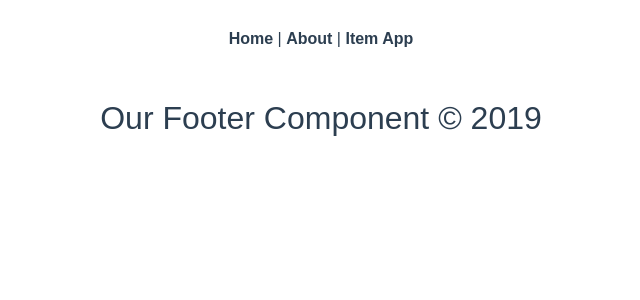
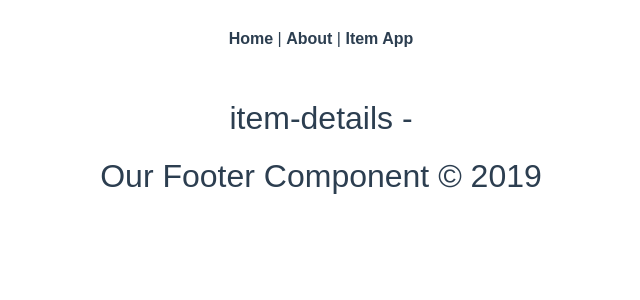
Before and after one commit to ofrilim/Bgood, a Vue app in the folder frontend/: page /item/1 in a window 1280 px wide. Shown: the top 300 px of the page, without its empty margins (319-959 px from the left). Built offline with nearby package versions, Linux system fonts and the light colour scheme; a web font is replaced by a local one.

Commit message:
started user details

```diff
--- a/frontend/src/components/ItemList.vue
+++ b/frontend/src/components/ItemList.vue
@@ -1,22 +1,22 @@
 <template>
     <section>
         <h1>B-good Full List</h1>
-        <!-- <ItemPreview v-for="item in items" :key="item._id" ></ItemPreview> -->
         <ul>
-            <li v-for="item in items" :key="item._id" >{{item.name}}</li>
+            <ItemPreview v-for="currItem in items" :key="currItem._id" :item="currItem"></ItemPreview>
+            <!-- <li v-for="item in items" :key="item._id" >{{item.name}}</li> -->
+        </ul>
 
-        </ul>
     </section>
 </template>
 
 
 <script>
-// import ItemPreview from "@/components/ItemPreview.vue";
+import ItemPreview from "@/components/ItemPreview.vue";
 
 export default {
     props: ['items'],
     components: {
-        // ItemPreview
+        ItemPreview
     },
     created() {
         // console.log('items: ', items)
--- a/frontend/src/modules/ItemStore.js
+++ b/frontend/src/modules/ItemStore.js
@@ -10,6 +10,17 @@ export default {
         setItems(state, {items}){
             state.items = items;
             console.log('store items:', state.items);
+        },
+        setCurrItem(state, {itemId}){
+            console.log('store items:', state.items);
+            var item = state.items.find((item) => {
+                console.log('store item:', item);
+                return item._id === itemId
+            });
+
+            state.currItem = item;
+            console.log('store item:', state.currItem);
+
         }
     },
     actions: {
@@ -26,6 +37,9 @@ export default {
     getters: {
         items(state){
             return state.items;
+        },
+        item(state){
+            return state.currItem;
         }
     }
 }
--- a/frontend/src/views/ItemDetails.vue
+++ b/frontend/src/views/ItemDetails.vue
@@ -1,16 +1,28 @@
 <template>
     <section class="item-details">
-
+        <h1>item-details - </h1>
+        <!-- {{this.item.name}} -->
     </section>
 </template>
 
 <script>
+import store from '../store/index.js'
+
 export default {
     name: 'item-details',
-    // created(){
-    //     "$route.params.id"(){
-    //         console.log($route.params.id);
-    //     }
-    // }
+    store: store,
+    data(){
+        return {
+            item: null,
+        }
+    },
+    created(){
+        this.$store.commit('setCurrItem', this.$route.params.id)
+        this.item = this.$store.getters.item
+        console.log('item:', this.item);
+
+
+
+    }
 }
 </script>
```
